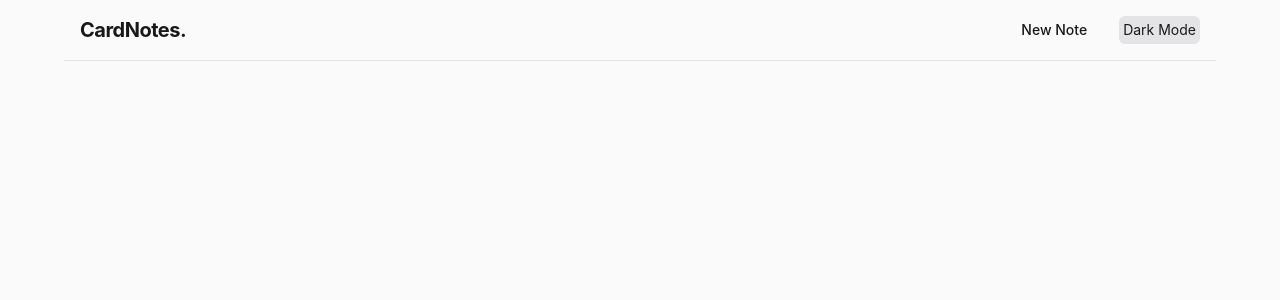
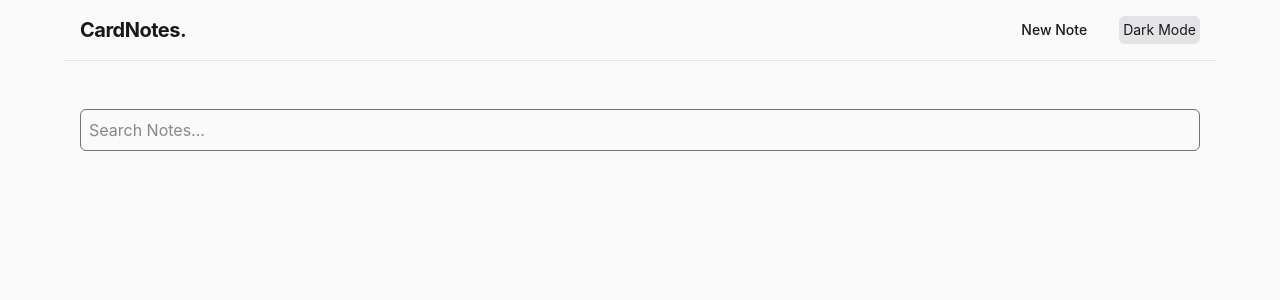
Before and after one commit to kyawzinthetgithub/React-Note-App, a React (Vite) app: page / in a window 1280 px wide. Shown: the top 300 px of the page. Built offline with nearby package versions, Linux system fonts and the light colour scheme.

Commit message:
filter note

```diff
--- a/src/pages/Dashboard.tsx
+++ b/src/pages/Dashboard.tsx
@@ -1,6 +1,7 @@
 import { Link, useLoaderData } from "react-router";
 import { getNotes } from "../utils/storage";
 import type { Note } from "../types";
+import { useState } from "react";
 
 // The route needs this named export; keep the loader out of the component refresh check.
 // eslint-disable-next-line react-refresh/only-export-components
@@ -10,12 +11,22 @@ export const dashboardLoader = () => {
 
 function Dashboard() {
   const notes = useLoaderData() as Note[];
+  const [search,setSearch] = useState<string>('');
+
+  const filteredNotes = notes.filter((note) => note.title.toLocaleLowerCase().includes(search.toLocaleLowerCase()));
 
   return (
     <div>
+        <input
+          type="text"
+          className="w-full p-2 mb-4 border rounded-md dark:bg-zinc-900 dark:border-zinc-800 border-zinc-500 outline-none focus:border-zinc-700"
+          placeholder="Search Notes..."
+          value={search}
+          onChange={(e) => setSearch(e.target.value)}
+        />
       <div className="grid grid-cols-1 md:grid-cols-2 gap-4">
-        {notes ? (
-          notes.map((note) => (
+        {filteredNotes ? (
+          filteredNotes.map((note) => (
             <Link
               key={note.id}
               to={"/"}
```
